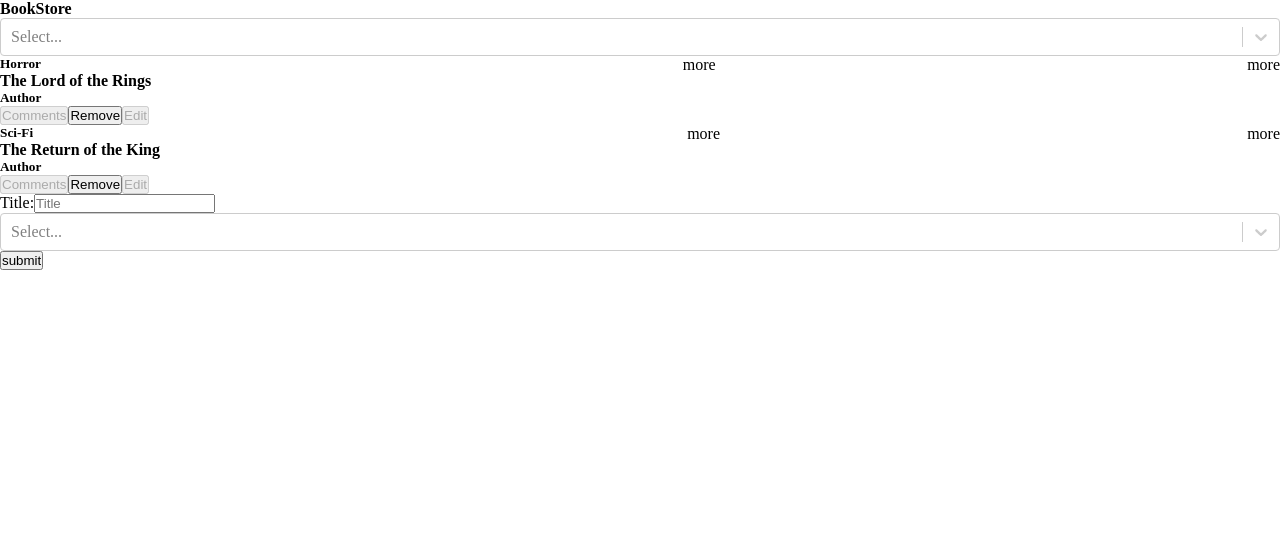
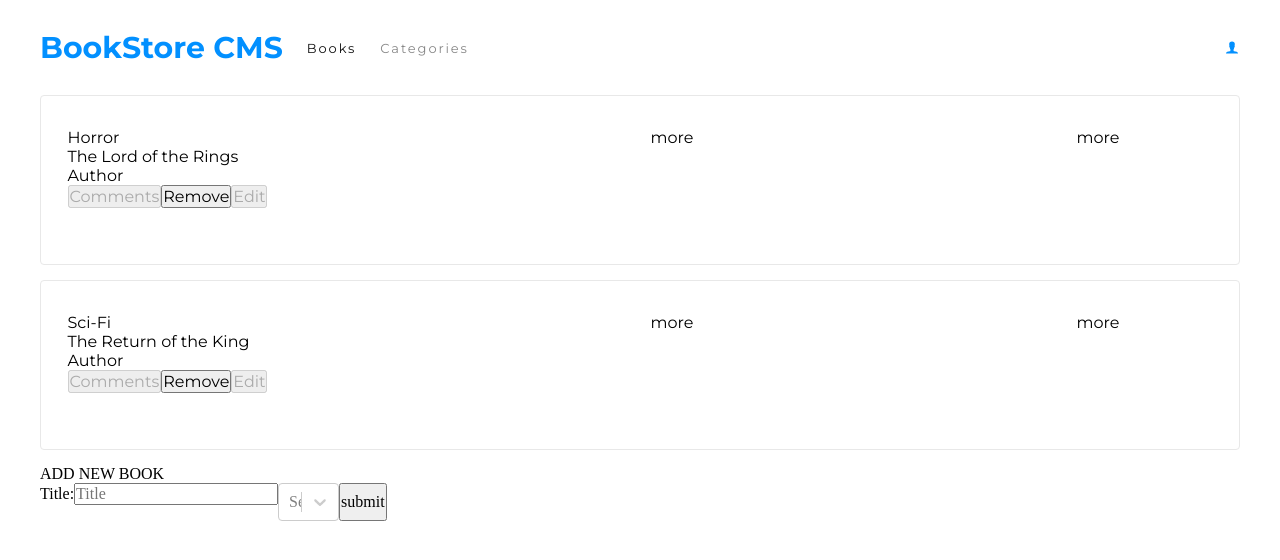
Before and after one commit to sergiocortessat/Redux_Bookstore, a React (Create React App) app: page / in a window 1280 px wide. Shown: the top 560 px of the page. Built offline with nearby package versions, Linux system fonts and the light colour scheme.

Commit message:
Add styling to componets header, booklist

```diff
--- a/package.json
+++ b/package.json
@@ -14,6 +14,7 @@
     "prop-types": "^15.7.2",
     "react": "^17.0.2",
     "react-dom": "^17.0.2",
+    "react-icons": "^4.2.0",
     "react-redux": "^7.2.4",
     "react-router-dom": "^5.2.0",
     "react-scripts": "4.0.3",
--- /dev/null
+++ b/src/CSS/BookForm.scss
@@ -0,0 +1,9 @@
+.form-container {
+  margin: 0 auto;
+  width: 75rem;
+
+  .form {
+    display: flex;
+    flex-direction: row;
+  }
+}
--- a/src/CSS/BookList.scss
+++ b/src/CSS/BookList.scss
@@ -1,10 +1,21 @@
 .book-list {
   display: flex;
   flex-direction: column;
+  background-color: white;
+  font-family: Montserrat, sans-serif;
+  position: relative;
+  align-items: center;
 }
 
 .book-item {
   display: flex;
   flex-direction: row;
   justify-content: space-between;
+  height: 10.625rem;
+  border-radius: 4px;
+  border: solid 1px #e8e8e8;
+  background-color: white;
+  width: 75rem;
+  margin: 0 0.063rem 0.938rem 0;
+  padding: 2rem 7.438rem 1.625rem 1.688rem;
 }
--- a/src/CSS/NavBar.scss
+++ b/src/CSS/NavBar.scss
@@ -0,0 +1,56 @@
+$azure: #0290ff;
+$black-two: #121212;
+
+header {
+  background-color: white;
+  display: flex;
+  font-family: Montserrat, sans-serif;
+  height: 5.938rem;
+  align-items: center;
+  position: relative;
+  width: 75rem;
+  margin: 0 auto;
+
+  .header-text {
+    display: flex;
+    align-items: center;
+    position: absolute;
+    left: 0;
+  }
+
+  .header-text > * {
+    margin-right: 1.5rem;
+  }
+
+  .bookstore-cms {
+    color: $azure;
+    font-size: 1.875rem;
+    font-weight: bold;
+  }
+
+  .books {
+    color: $black-two;
+    font-size: 0.813rem;
+    letter-spacing: 1.9px;
+  }
+
+  .categories {
+    color: $black-two;
+    font-size: 0.813rem;
+    letter-spacing: 1.9px;
+    opacity: 0.5;
+  }
+
+  .oval {
+    height: 2.813rem;
+    display: flex;
+    align-items: center;
+    position: absolute;
+    right: 0;
+
+    svg {
+      height: 1.063rem;
+      color: $azure;
+    }
+  }
+}
--- a/src/CSS/index.scss
+++ b/src/CSS/index.scss
@@ -1,5 +1,17 @@
+@import url("https://fonts.googleapis.com/css2?family=Montserrat:ital,wght@0,100;0,200;0,300;0,400;0,500;0,600;0,700;0,800;0,900;1,100;1,200;1,300;1,400;1,500;1,600;1,700;1,800;1,900&display=swap");
+
 * {
   margin: 0;
   padding: 0;
   box-sizing: border-box;
+  outline: 0;
+  vertical-align: baseline;
+  font-weight: inherit;
+  font-family: inherit;
+  font-style: inherit;
+  font-size: 100%;
 }
+
+.root {
+  min-height: 100vh;
+}
--- a/src/Containers/BooksForm.js
+++ b/src/Containers/BooksForm.js
@@ -20,6 +20,8 @@ const BooksForm = () => {
     setSelectedCategory(e.value);
   };
   return (
+    <div className="form-container">
+      <h2>ADD NEW BOOK</h2>
       <form className="form" onSubmit={(e) => handleSubmit(e)}>
         <label htmlFor="title">
           Title:
@@ -28,6 +30,7 @@ const BooksForm = () => {
         <Select options={options} onChange={handleSelect} />
         <input type="submit" value="submit" />
       </form>
+    </div>
   );
 };
 
--- a/src/Containers/NavBar.js
+++ b/src/Containers/NavBar.js
@@ -1,5 +1,7 @@
+/* eslint-disable no-unused-vars */
 import React, { useState, useEffect } from 'react';
 import { useSelector, useDispatch } from 'react-redux';
+import { IoIosPerson } from 'react-icons/io';
 import { filterBook } from '../actions';
 import CategoryFilter from '../Components/CategoryFilter';
 
@@ -17,14 +19,17 @@ const NavBar = () => {
     setOptions(categories.map((category) => ({ value: category, label: category })));
   }, [books]);
   return (
-    <nav>
-      <ul>
-        <li><h4>BookStore</h4></li>
-        <li>
-          <CategoryFilter handleOnChange={handleOnChange} options={options} />
-        </li>
-      </ul>
-    </nav>
+    <header>
+      <div className="header-text">
+        <h1 className="bookstore-cms">BookStore CMS</h1>
+        <p className="books">Books</p>
+        {/* <CategoryFilter handleOnChange={handleOnChange} options={options} /> */}
+        <p className="categories">Categories</p>
+      </div>
+      <i className="oval">
+        <IoIosPerson />
+      </i>
+    </header>
   );
 };
 
--- a/src/index.js
+++ b/src/index.js
@@ -2,6 +2,8 @@ import React from 'react';
 import ReactDOM from 'react-dom';
 import './CSS/index.scss';
 import './CSS/BookList.scss';
+import './CSS/NavBar.scss';
+import './CSS/BookForm.scss';
 import { Provider } from 'react-redux';
 import { createStore } from 'redux';
 import App from './Components/App';
```
Also changed, not shown: 1 other file (tests, documents, lock files or other folders). Lines whose indentation alone changed are shown as unchanged.
